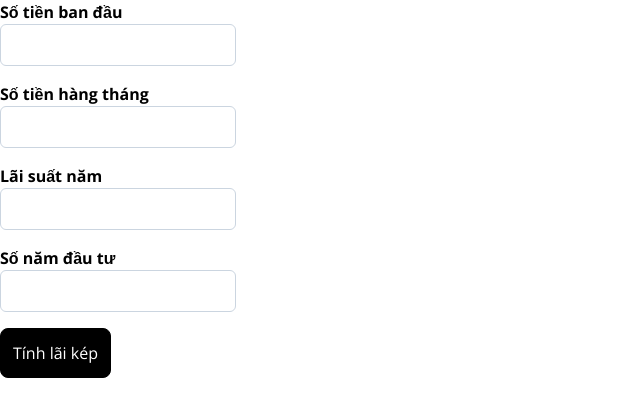
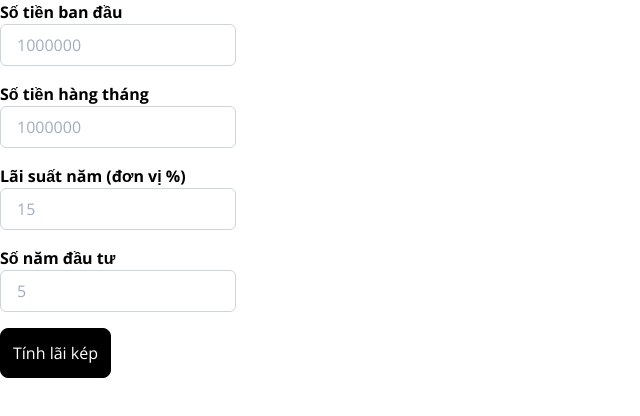
Before and after one commit to TDAK1509/tinhlai, a Nuxt app: page / in a window 1280 px wide. Shown: the top 416 px of the page, without its empty margins (0-640 px from the left). Built offline with nearby package versions, Linux system fonts and the light colour scheme.

Commit message:
Can calculate correctly

```diff
--- a/components/CompoundInterestForm.vue
+++ b/components/CompoundInterestForm.vue
@@ -4,6 +4,7 @@
       v-model="initialAmount"
       class="mb-4"
       label="Số tiền ban đầu"
+      placeholder="1000000"
       required
       pattern="[0-9]+"
       title="Vui lòng chỉ điền số"
@@ -12,14 +13,16 @@
       v-model="monthlyAmount"
       class="mb-4"
       label="Số tiền hàng tháng"
+      placeholder="1000000"
       required
       pattern="[0-9]+"
       title="Vui lòng chỉ điền số"
     />
     <text-field
-      v-model="interestRate"
+      v-model="interestRatePerYear"
       class="mb-4"
-      label="Lãi suất năm"
+      label="Lãi suất năm (đơn vị %)"
+      placeholder="15"
       required
       pattern="[0-9]+"
       title="Vui lòng chỉ điền số"
@@ -28,6 +31,7 @@
       v-model="years"
       class="mb-4"
       label="Số năm đầu tư"
+      placeholder="5"
       required
       pattern="[0-9]+"
       title="Vui lòng chỉ điền số"
@@ -58,7 +62,7 @@ export default Vue.extend({
     return {
       initialAmount: "",
       monthlyAmount: "",
-      interestRate: "",
+      interestRatePerYear: "",
       years: ""
     };
   },
@@ -68,7 +72,7 @@ export default Vue.extend({
       return {
         initialAmount: parseInt(this.initialAmount),
         monthlyAmount: parseInt(this.monthlyAmount),
-        interestRate: parseInt(this.interestRate),
+        interestRatePerYear: parseInt(this.interestRatePerYear) / 100,
         years: parseInt(this.years)
       };
     }
@@ -76,6 +80,7 @@ export default Vue.extend({
 
   methods: {
     submit() {
+      console.log(this.compoundInterestInfo);
       const compoundInterestResult: number[][] = CompoundInterestController.calculate(
         this.compoundInterestInfo
       );
--- a/utils/compound-interest.ts
+++ b/utils/compound-interest.ts
@@ -1,7 +1,7 @@
 export interface CompoundInterestInfo {
   initialAmount: number;
   monthlyAmount: number;
-  interestRate: number;
+  interestRatePerYear: number;
   years: number;
 }
 
@@ -12,12 +12,13 @@ export default class CompoundInterest {
     const {
       initialAmount,
       monthlyAmount,
-      interestRate,
+      interestRatePerYear,
       years
     } = compoundInterestInfo;
 
     const result: number[][] = [];
     let currentAmount = initialAmount;
+    const interestRatePerMonth = interestRatePerYear / 12;
 
     for (let year = 1; year <= years; year++) {
       result.push([] as number[]);
@@ -25,7 +26,7 @@ export default class CompoundInterest {
 
       for (let month = 1; month <= 12; month++) {
         currentAmount = CompoundInterest.round2Decimals(
-          (currentAmount + monthlyAmount) * (1 + interestRate)
+          (currentAmount + monthlyAmount) * (1 + interestRatePerMonth)
         );
         result[currentResultIndex].push(currentAmount);
       }
```
Also changed, not shown: 1 other file (tests, documents, lock files or other folders).
